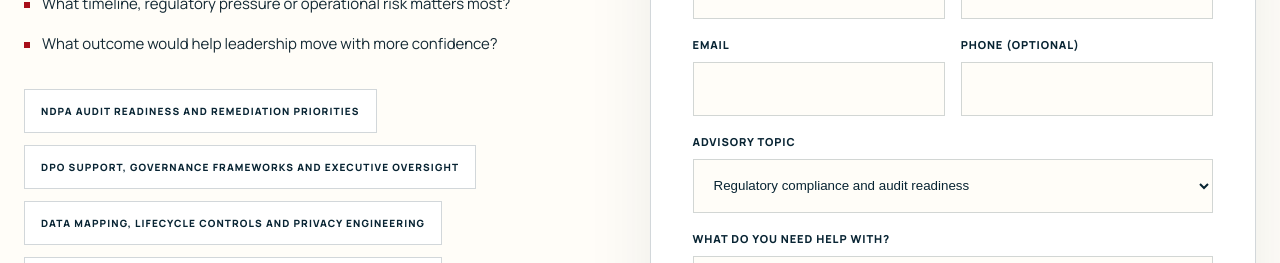
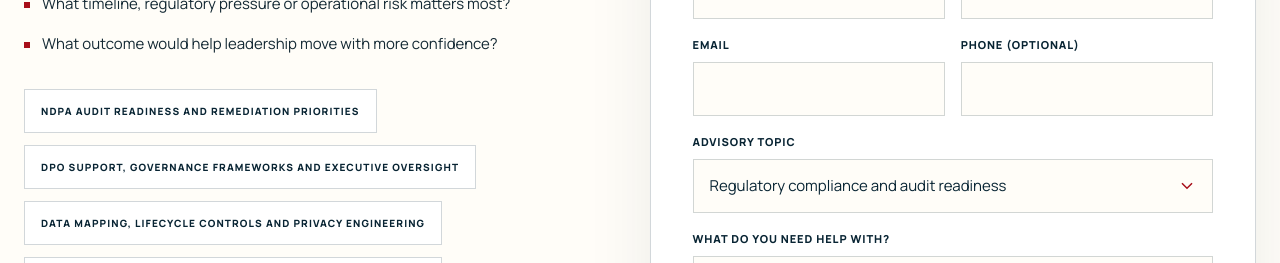
Before and after one commit to Rexdomine/gpm-associates-signal-architecture, a Next.js app: page /contact in a window 1280 px wide. Shown: the part 2120-2383 px from the top of the page. Built offline with nearby package versions, Linux system fonts and the light colour scheme.

Commit message:
Polish contact advisory topic control

```diff
--- a/app/components/ContactEnquiryPanel.tsx
+++ b/app/components/ContactEnquiryPanel.tsx
@@ -1,6 +1,6 @@
 "use client";
 
-import { FormEvent, useState } from "react";
+import { FormEvent, KeyboardEvent, useEffect, useId, useRef, useState } from "react";
 
 const advisoryTopics = [
   "Regulatory compliance and audit readiness",
@@ -44,14 +44,117 @@ function toMailtoBody(state: FormState) {
   ].join("\n");
 }
 
+function TopicPickerIcon() {
+  return (
+    <svg aria-hidden="true" focusable="false" viewBox="0 0 18 18">
+      <path d="M4.5 6.75 9 11.25l4.5-4.5" fill="none" stroke="currentColor" strokeLinecap="square" strokeLinejoin="miter" strokeWidth="1.5" />
+    </svg>
+  );
+}
+
 export function ContactEnquiryPanel() {
   const [form, setForm] = useState<FormState>(defaultState);
   const [status, setStatus] = useState("This drafts an email to GPM using your default mail app.");
+  const [topicMenuOpen, setTopicMenuOpen] = useState(false);
+  const topicFieldRef = useRef<HTMLDivElement>(null);
+  const topicButtonRef = useRef<HTMLButtonElement>(null);
+  const topicListId = useId();
+  const topicLabelId = useId();
 
   const mailtoHref = `mailto:dataprotection@gpm-associates.ng?subject=${encodeURIComponent(`Advisory enquiry — ${form.topic}`)}&body=${encodeURIComponent(toMailtoBody(form))}`;
 
   const updateField = (field: keyof FormState, value: string) => {
     setForm((current) => ({ ...current, [field]: value }));
+  };
+
+  useEffect(() => {
+    if (!topicMenuOpen) {
+      return;
+    }
+
+    const handlePointerDown = (event: MouseEvent) => {
+      if (!topicFieldRef.current?.contains(event.target as Node)) {
+        setTopicMenuOpen(false);
+      }
+    };
+
+    const handleEscape = (event: globalThis.KeyboardEvent) => {
+      if (event.key === "Escape") {
+        setTopicMenuOpen(false);
+        topicButtonRef.current?.focus();
+      }
+    };
+
+    document.addEventListener("mousedown", handlePointerDown);
+    document.addEventListener("keydown", handleEscape);
+
+    return () => {
+      document.removeEventListener("mousedown", handlePointerDown);
+      document.removeEventListener("keydown", handleEscape);
+    };
+  }, [topicMenuOpen]);
+
+  const focusTopicOption = (index: number) => {
+    const options = topicFieldRef.current?.querySelectorAll<HTMLButtonElement>("[data-topic-option]");
+    options?.[index]?.focus();
+  };
+
+  const openTopicMenu = (focusIndex = advisoryTopics.indexOf(form.topic as (typeof advisoryTopics)[number])) => {
+    setTopicMenuOpen(true);
+    window.requestAnimationFrame(() => {
+      focusTopicOption(Math.max(focusIndex, 0));
+    });
+  };
+
+  const handleTopicTriggerKeyDown = (event: KeyboardEvent<HTMLButtonElement>) => {
+    if (event.key === "ArrowDown") {
+      event.preventDefault();
+      openTopicMenu();
+      return;
+    }
+
+    if (event.key === "ArrowUp") {
+      event.preventDefault();
+      openTopicMenu(advisoryTopics.length - 1);
+    }
+  };
+
+  const handleTopicOptionKeyDown = (event: KeyboardEvent<HTMLButtonElement>, index: number) => {
+    if (event.key === "ArrowDown") {
+      event.preventDefault();
+      focusTopicOption((index + 1) % advisoryTopics.length);
+      return;
+    }
+
+    if (event.key === "ArrowUp") {
+      event.preventDefault();
+      focusTopicOption((index - 1 + advisoryTopics.length) % advisoryTopics.length);
+      return;
+    }
+
+    if (event.key === "Home") {
+      event.preventDefault();
+      focusTopicOption(0);
+      return;
+    }
+
+    if (event.key === "End") {
+      event.preventDefault();
+      focusTopicOption(advisoryTopics.length - 1);
+      return;
+    }
+
+    if (event.key === "Escape") {
+      event.preventDefault();
+      setTopicMenuOpen(false);
+      topicButtonRef.current?.focus();
+    }
+  };
+
+  const chooseTopic = (topic: string) => {
+    updateField("topic", topic);
+    setTopicMenuOpen(false);
+    topicButtonRef.current?.focus();
   };
 
   const handleSubmit = (event: FormEvent<HTMLFormElement>) => {
@@ -71,11 +174,11 @@ export function ContactEnquiryPanel() {
       </div>
 
       <form className="contact-enquiry-form" aria-labelledby="contact-enquiry-title" onSubmit={handleSubmit}>
-        <label>
+        <label className="contact-form-field">
           <span>Name</span>
           <input type="text" name="name" autoComplete="name" value={form.name} onChange={(event) => updateField("name", event.target.value)} required />
         </label>
-        <label>
+        <label className="contact-form-field">
           <span>Organisation</span>
           <input
             type="text"
@@ -86,25 +189,66 @@ export function ContactEnquiryPanel() {
             required
           />
         </label>
-        <label>
+        <label className="contact-form-field">
           <span>Email</span>
           <input type="email" name="email" autoComplete="email" value={form.email} onChange={(event) => updateField("email", event.target.value)} required />
         </label>
-        <label>
+        <label className="contact-form-field">
           <span>Phone (optional)</span>
           <input type="tel" name="phone" autoComplete="tel" value={form.phone} onChange={(event) => updateField("phone", event.target.value)} />
         </label>
-        <label>
-          <span>Advisory topic</span>
-          <select name="topic" value={form.topic} onChange={(event) => updateField("topic", event.target.value)}>
-            {advisoryTopics.map((topic) => (
-              <option key={topic} value={topic}>
-                {topic}
-              </option>
-            ))}
-          </select>
-        </label>
-        <label>
+        <div className="contact-form-field contact-form-field-wide">
+          <span id={topicLabelId}>Advisory topic</span>
+          <div className="contact-topic-field" ref={topicFieldRef}>
+            <input type="hidden" name="topic" value={form.topic} readOnly />
+            <button
+              ref={topicButtonRef}
+              type="button"
+              className="contact-topic-trigger"
+              aria-expanded={topicMenuOpen}
+              aria-haspopup="listbox"
+              aria-controls={topicListId}
+              aria-labelledby={topicLabelId}
+              onClick={() => {
+                if (topicMenuOpen) {
+                  setTopicMenuOpen(false);
+                  return;
+                }
+                openTopicMenu();
+              }}
+              onKeyDown={handleTopicTriggerKeyDown}
+            >
+              <span className="contact-topic-trigger-value">{form.topic}</span>
+              <span className="contact-topic-trigger-icon">
+                <TopicPickerIcon />
+              </span>
+            </button>
+            <div className="contact-topic-menu-shell" hidden={!topicMenuOpen}>
+              <div id={topicListId} className="contact-topic-menu" role="listbox" aria-labelledby={topicLabelId}>
+                {advisoryTopics.map((topic, index) => {
+                  const isSelected = topic === form.topic;
+
+                  return (
+                    <button
+                      key={topic}
+                      type="button"
+                      role="option"
+                      aria-selected={isSelected}
+                      className={`contact-topic-option${isSelected ? " selected" : ""}`}
+                      data-topic-option
+                      onClick={() => chooseTopic(topic)}
+                      onKeyDown={(event) => handleTopicOptionKeyDown(event, index)}
+                    >
+                      <span>{String(index + 1).padStart(2, "0")}</span>
+                      <strong>{topic}</strong>
+                    </button>
+                  );
+                })}
+              </div>
+            </div>
+          </div>
+        </div>
+        <label className="contact-form-field contact-form-field-wide">
           <span>What do you need help with?</span>
           <textarea
             name="message"
--- a/app/globals.css
+++ b/app/globals.css
@@ -741,13 +741,28 @@ h1 { max-width: 720px; margin-bottom: 30px; color: white; font-size: clamp(49px,
 .contact-enquiry-panel > div > p:not(.eyebrow) { margin: 0; color: var(--slate); font-size: 14px; line-height: 1.72; }
 .contact-enquiry-panel h3 { margin: 0 0 16px; color: var(--navy); font-size: clamp(30px, 3vw, 40px); font-weight: 520; line-height: 1.08; letter-spacing: -.035em; }
 .contact-enquiry-form { display: grid; grid-template-columns: repeat(2, minmax(0, 1fr)); gap: 18px 16px; }
-.contact-enquiry-form label { display: grid; gap: 10px; }
-.contact-enquiry-form label span { color: var(--navy); font-size: 11px; font-weight: 800; letter-spacing: .08em; text-transform: uppercase; }
-.contact-enquiry-form label:nth-child(5), .contact-enquiry-form label:nth-child(6) { grid-column: 1 / -1; }
-.contact-enquiry-form input, .contact-enquiry-form select, .contact-enquiry-form textarea { width: 100%; min-height: 54px; padding: 14px 16px; border: 1px solid var(--rule); border-radius: 0; background: var(--paper); color: var(--navy); }
+.contact-form-field { display: grid; gap: 10px; }
+.contact-form-field > span { color: var(--navy); font-size: 11px; font-weight: 800; letter-spacing: .08em; text-transform: uppercase; }
+.contact-form-field-wide { grid-column: 1 / -1; }
+.contact-enquiry-form input, .contact-enquiry-form textarea { width: 100%; min-height: 54px; padding: 14px 16px; border: 1px solid var(--rule); border-radius: 0; background: var(--paper); color: var(--navy); }
 .contact-enquiry-form textarea { min-height: 170px; resize: vertical; }
 .contact-enquiry-form input::placeholder, .contact-enquiry-form textarea::placeholder { color: #73838b; }
-.contact-enquiry-form input:focus-visible, .contact-enquiry-form select:focus-visible, .contact-enquiry-form textarea:focus-visible { border-color: var(--navy); }
+.contact-enquiry-form input:focus-visible, .contact-enquiry-form textarea:focus-visible { border-color: var(--navy); }
+.contact-topic-field { position: relative; }
+.contact-topic-trigger { position: relative; width: 100%; min-height: 54px; display: flex; align-items: center; padding: 14px 52px 14px 16px; border: 1px solid var(--rule); background: var(--paper); color: var(--navy); text-align: left; transition: border-color .2s ease, box-shadow .2s ease, background .2s ease; }
+.contact-topic-trigger:hover { border-color: #b5c0c7; }
+.contact-topic-trigger:focus-visible, .contact-topic-trigger[aria-expanded="true"] { border-color: var(--navy); box-shadow: 0 0 0 1px rgba(8,36,51,.08); }
+.contact-topic-trigger-value { display: block; padding-right: 4px; color: var(--navy); font-size: 15px; font-weight: 400; line-height: 1.45; }
+.contact-topic-trigger-icon { position: absolute; top: 50%; right: 16px; width: 18px; height: 18px; display: grid; place-items: center; color: var(--crimson); transform: translateY(-50%); }
+.contact-topic-trigger-icon svg { width: 18px; height: 18px; transition: transform .2s ease; }
+.contact-topic-trigger[aria-expanded="true"] .contact-topic-trigger-icon svg { transform: rotate(180deg); }
+.contact-topic-menu-shell { position: absolute; z-index: 5; top: calc(100% + 8px); left: 0; right: 0; }
+.contact-topic-menu { display: grid; gap: 8px; padding: 10px; border: 1px solid var(--navy); background: white; box-shadow: 0 24px 54px rgba(8,36,51,.14); }
+.contact-topic-option { width: 100%; min-height: 60px; display: grid; grid-template-columns: 32px minmax(0, 1fr); gap: 12px; align-items: center; padding: 14px 16px; border: 1px solid transparent; background: #fcfaf8; color: var(--navy); text-align: left; }
+.contact-topic-option:hover, .contact-topic-option:focus-visible { border-color: rgba(130,23,31,.22); background: #f8f2ef; }
+.contact-topic-option.selected { border-color: rgba(130,23,31,.28); background: #fff6f6; }
+.contact-topic-option span { width: 24px; height: 24px; display: grid; place-items: center; border: 1px solid currentColor; color: var(--crimson); font-size: 9px; font-weight: 850; letter-spacing: .08em; }
+.contact-topic-option strong { color: var(--navy); font-size: 14px; font-weight: 500; line-height: 1.5; letter-spacing: -.01em; }
 .contact-enquiry-actions { grid-column: 1 / -1; display: flex; flex-wrap: wrap; gap: 14px; }
 .contact-enquiry-status { grid-column: 1 / -1; margin: 0; color: var(--slate); font-size: 13px; line-height: 1.65; }
 
@@ -802,7 +817,7 @@ h1 { max-width: 720px; margin-bottom: 30px; color: white; font-size: clamp(49px,
   .operating-grid, .section-intro, .experience-grid, .innovation-grid, .cta-grid { grid-template-columns: 1fr; }
   .operating-grid, .section-intro { gap: 18px; }
   .contact-direct-grid, .contact-enquiry-form { grid-template-columns: 1fr; }
-  .contact-enquiry-form label:nth-child(5), .contact-enquiry-form label:nth-child(6) { grid-column: auto; }
+  .contact-form-field-wide { grid-column: auto; }
   .operating-copy { margin-top: 18px; }
   .industries-sector-grid, .industries-priority-grid, .industries-sector-grid-mockup, .industries-engagement-grid { grid-template-columns: 1fr; }
   .industries-sector-card, .industries-sector-card-mockup, .industries-engagement-card { min-height: 0; }
```
Also changed, not shown: 1 other file (tests, documents, lock files or other folders).
